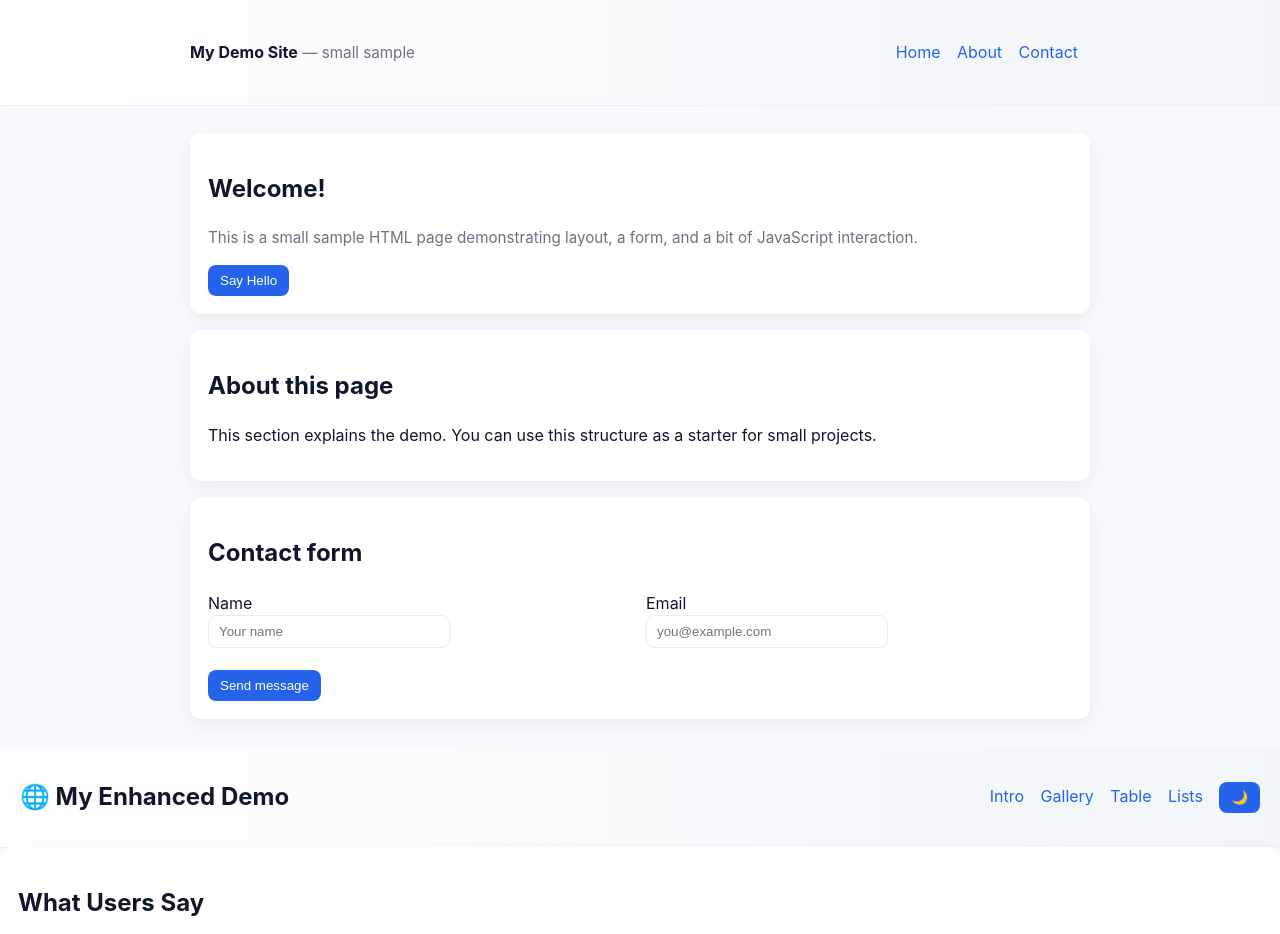
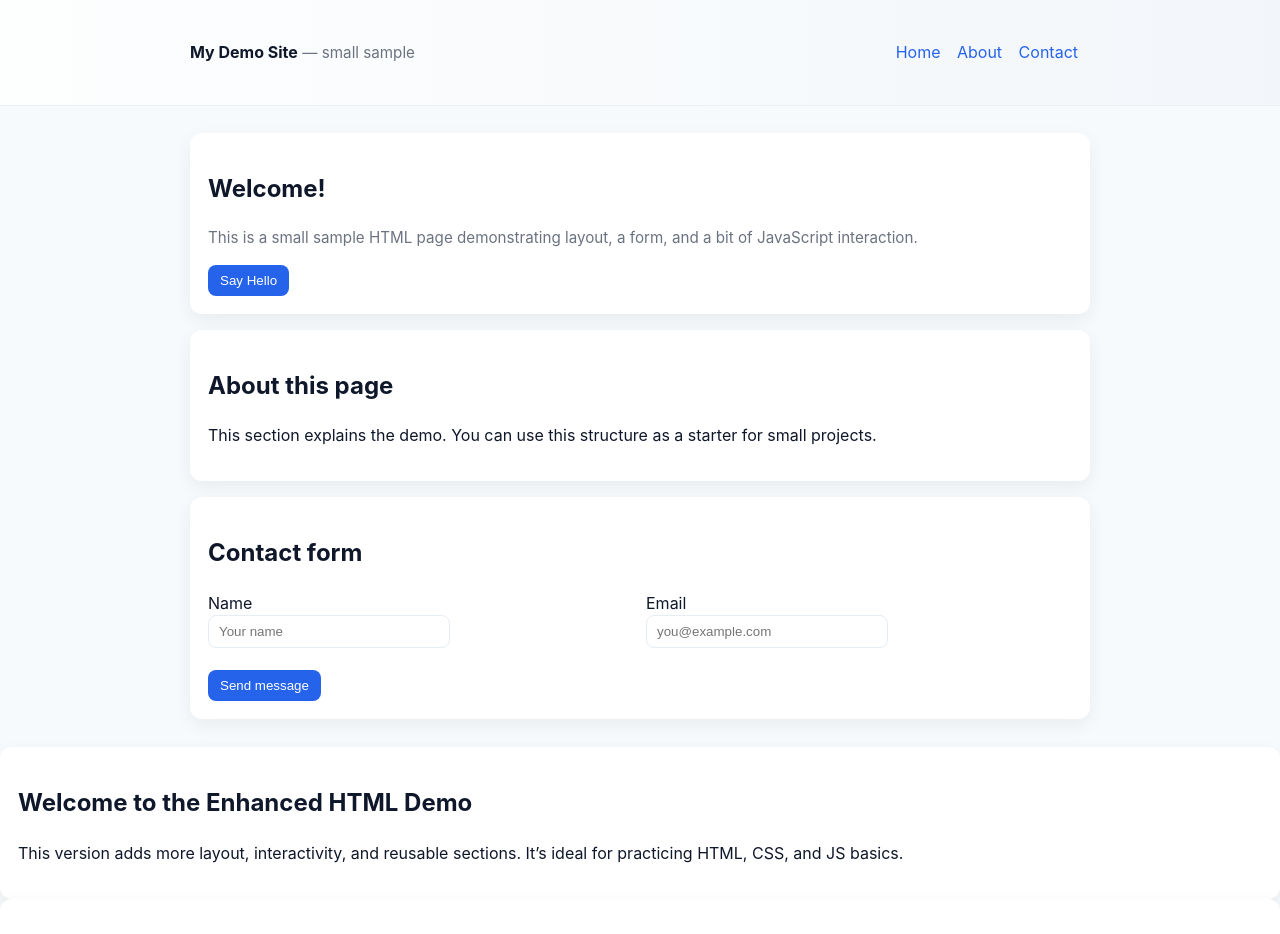
Before and after one commit to Gowtham727/samples, a plain HTML site: page index.html in a window 1280 px wide. Shown: the top 934 px of the page. Drawn offline with Linux system fonts and the light colour scheme.

Commit message:
removed somethign

```diff
--- a/index.html
+++ b/index.html
@@ -107,7 +107,7 @@
       </form>
     </section>
   </main>
-   <header>
+   <!-- <header>
     <div class="row" style="display:flex;justify-content:space-between;align-items:center;">
       <h2>🌐 My Enhanced Demo</h2>
       <nav>
@@ -138,7 +138,7 @@
         <li><a href="#list">Feature List</a></li>
         <li><a href="#contact">Contact</a></li>
       </ul>
-    </aside>
+    </aside> -->
 
     <main>
       <section class="card" id="intro">
```
